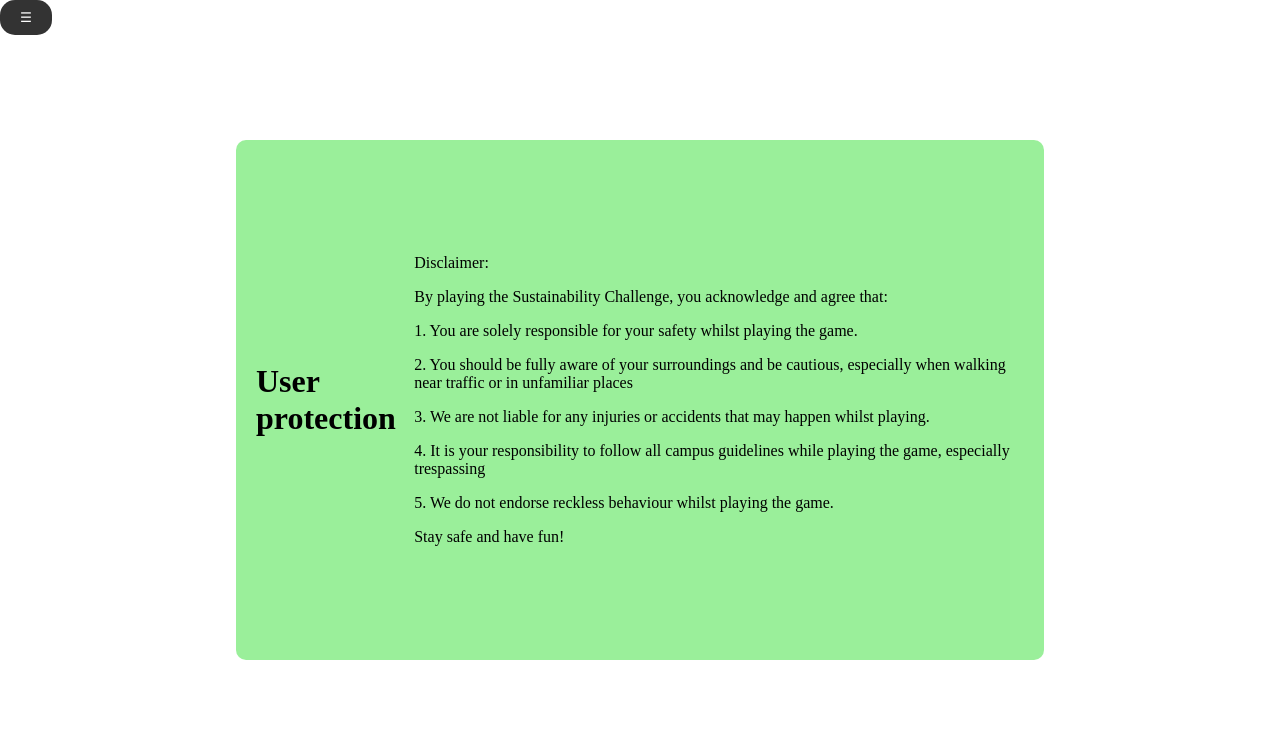
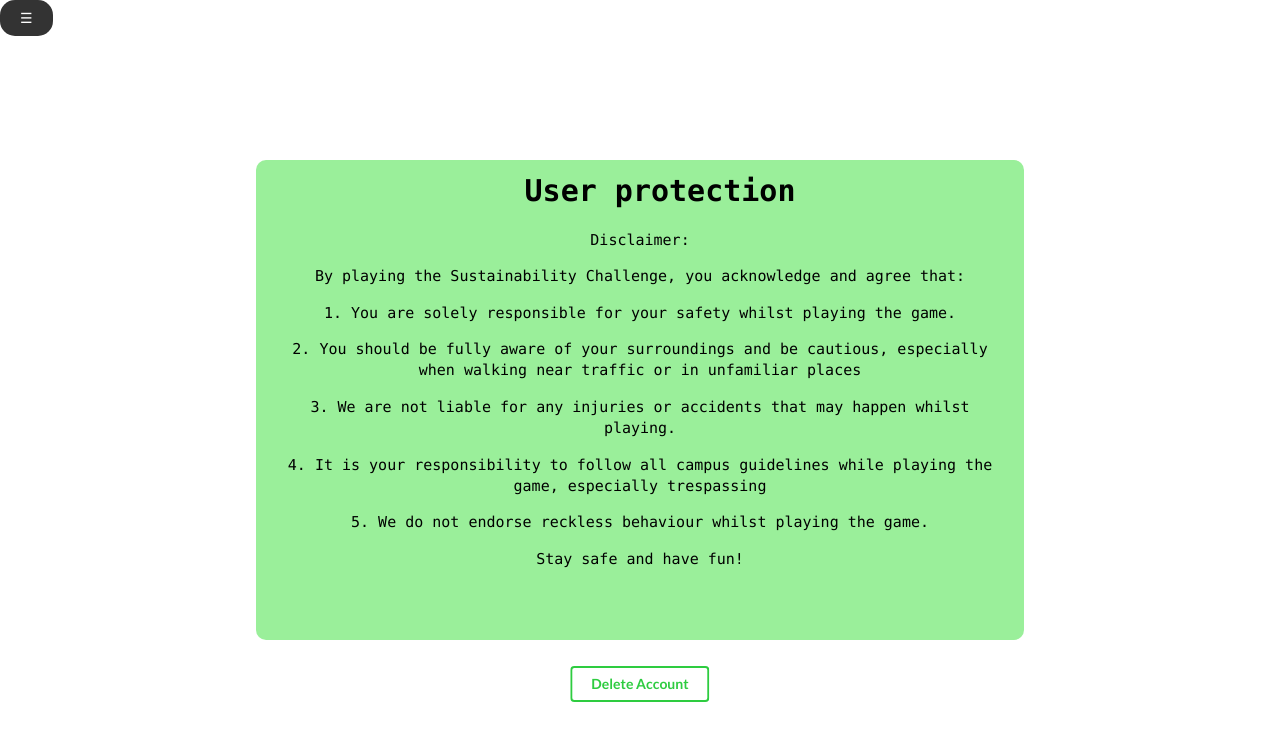
Before and after one commit to RNG21/Green-Quest, a Django app: page /userProtection/ in a window 1280 px wide. Shown: the top 747 px of the page. Run offline with Django 4.2, Linux system fonts and the light colour scheme.

Commit message:
User protection page css fixed?

```diff
--- a/mysite/settings/templates/settings/base.html
+++ b/mysite/settings/templates/settings/base.html
@@ -48,7 +48,6 @@
                 </div>
             {% endif %}
 
-            {#            <div id="container">#}
                 <div id="logout" class="field">
                     <form class="ui form" method="post" action={% url 'logoutUser' %}>
                         {% csrf_token %}
--- a/mysite/userProtection/templates/userProtection.html
+++ b/mysite/userProtection/templates/userProtection.html
@@ -15,22 +15,47 @@
     left: 50%;
     transform: translate(-50%, -50%);
     display: flex;
-    justify-content: center;
-    align-items: center;
     color: black;
 }
 
-.title{
-    font-size: 4em;
+#title{
+    position: absolute;
+    width: 100%;
+    top: 0;
+    text-align: center;
+    height: auto;
+    box-sizing: border-box;
+    padding: 10px;
+
+
+    font-size: 30px;
     font-weight: bolder;
     font-family: "Lucida Console", "Courier New", monospace;
+
 }
 
-.content{
-    font-size: 1.5em;
+#content{
+    padding: 10px;
+    font-size: 15px;
     font-family: "Lucida Console", "Courier New", monospace;
+    text-align: center;
+    justify-content: center;
+    align-items: center;
+    display: flex;
+    flex-direction: column;
+
+}
+.button{
+    position: absolute;
+    bottom: 10%;
+    left: 50%;
+    transform: translate(-50%, -50%);
+    display: flex;
+    justify-content: center;
+    align-items: center;
 }
     </style>
+    <link rel="stylesheet" href="https://cdn.jsdelivr.net/npm/semantic-ui@2.4.2/dist/semantic.min.css">
 </head>
 <body>
 
@@ -38,7 +63,7 @@
 
 <div class="container">
     <div id="title">
-        <h1>User protection</h1>
+        <p>User protection</p>
     </div>
 
     <div id="content">
@@ -52,5 +77,10 @@
         <p> Stay safe and have fun!<br></p>
     </div>
 </div>
+
+<div id="button">
+    <a href="{% url 'settings' %}"><button class="ui inverted green button">Delete Account</button></a>
+</div>
+
 </body>
 </html>
```
